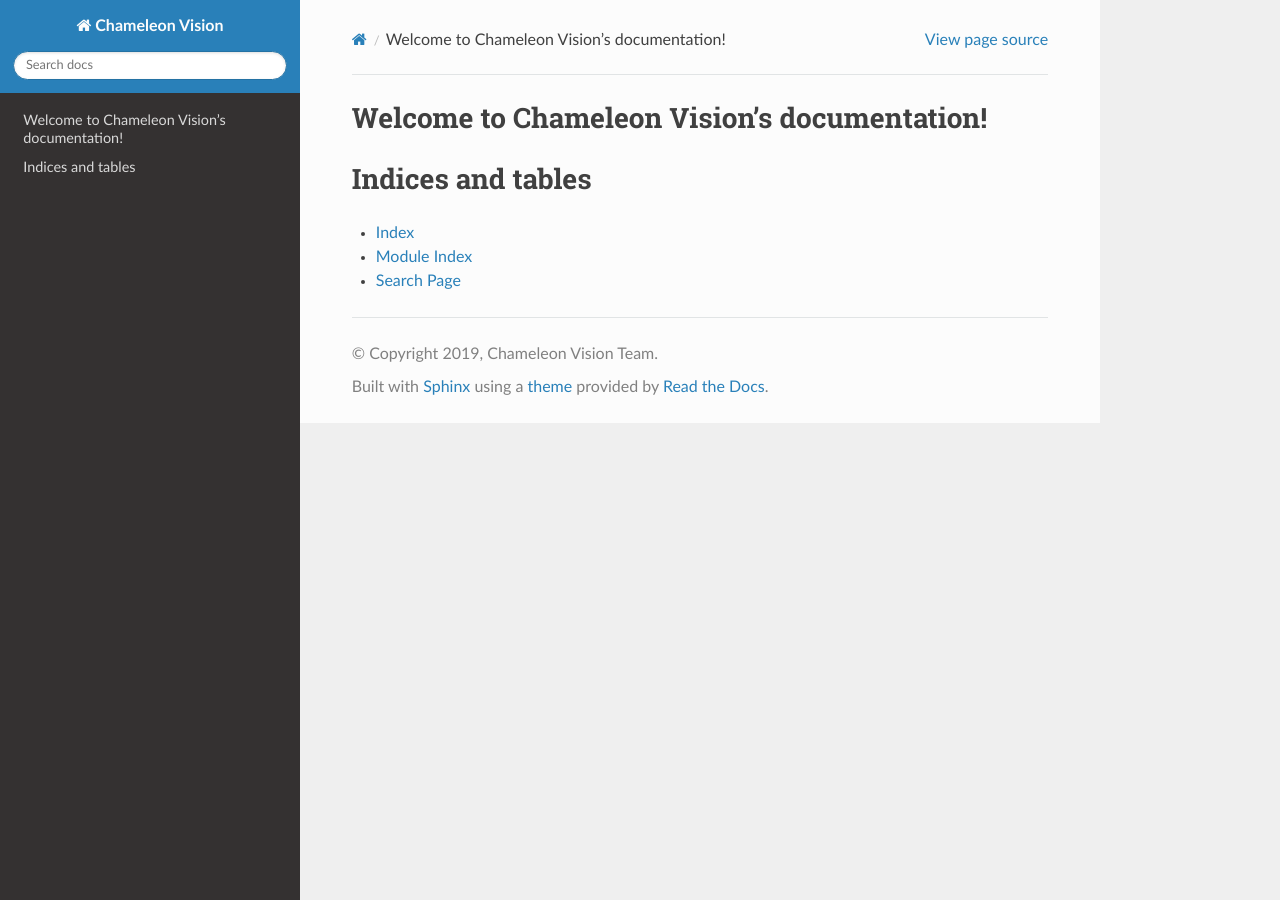
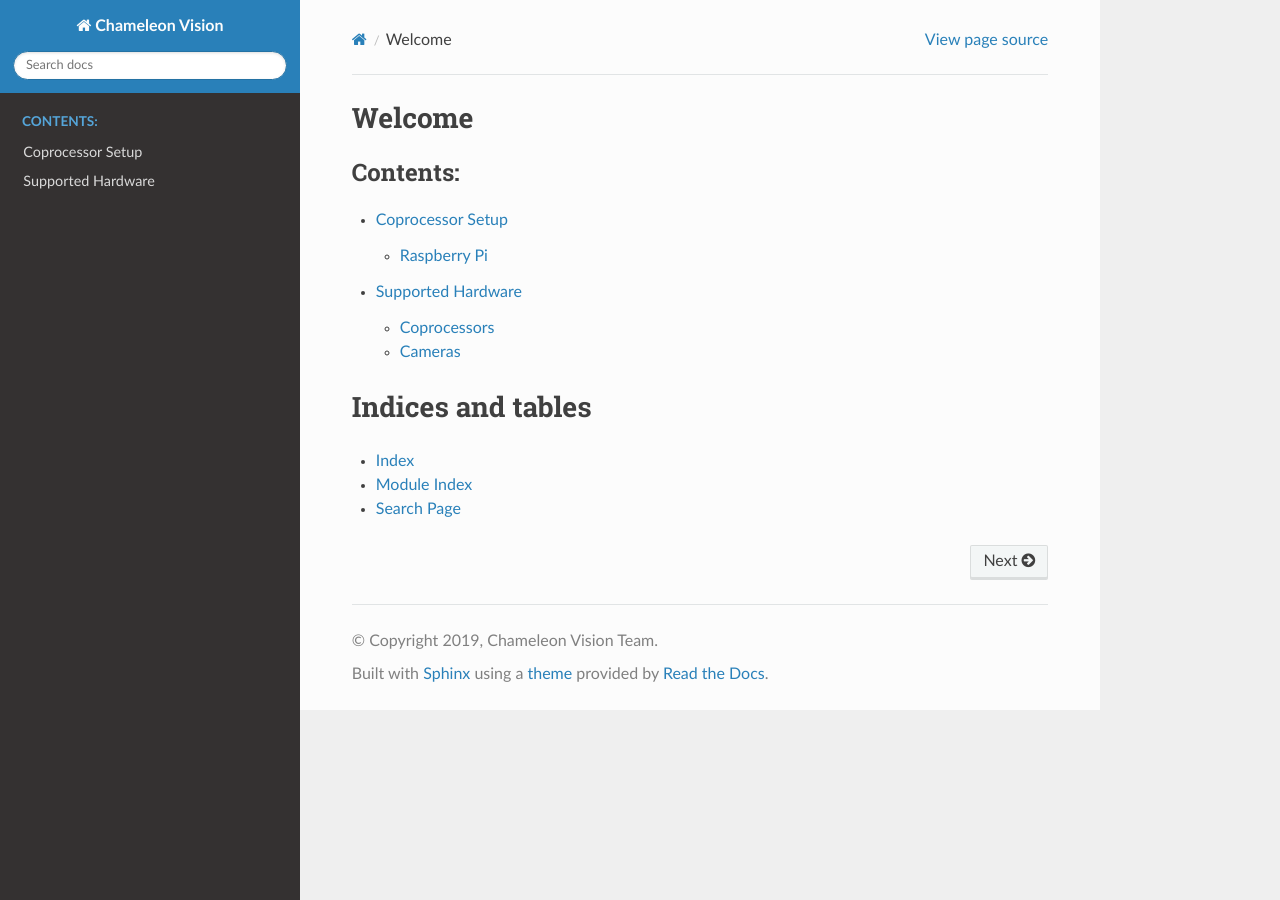
Before and after one commit to Chameleon-Vision/chameleon-docs, a Sphinx documentation site: the page built from docs/source/index.rst, in a window 1280 px wide. Built offline with Sphinx 7.4.7 and the Read the Docs theme 2.0.0, drawn with Linux system fonts in a browser that asks for light colours; some of the changed lines change nothing that is shown.

Commit message:
Added hardware and coprocessor setup pages

```diff
--- a/docs/source/conf.py
+++ b/docs/source/conf.py
@@ -29,6 +29,7 @@
 # ones.
 extensions = [
 	"sphinx_rtd_theme",
+    'sphinx.ext.autosectionlabel',
 ]
 
 # Add any paths that contain templates here, relative to this directory.
@@ -39,6 +40,8 @@
 # This pattern also affects html_static_path and html_extra_path.
 exclude_patterns = []
 
+# Autosection labels prefix document path and filename
+autosectionlabel_prefix_document = True
 
 # -- Options for HTML output -------------------------------------------------
 
--- /dev/null
+++ b/docs/source/coprocessor-setup.rst
@@ -0,0 +1,19 @@
+..  _coprocessor-setup:
+
+Coprocessor Setup
+==================
+Getting started with Chameleon Vision on a Coprocessor.
+See :ref:`Coprocessors<supported-hardware:Coprocessors>` for details on supported devices.
+Also, see :ref:`Cameras<supported-hardware:Cameras>` for details on supported cameras.
+
+Raspberry Pi
+------------
+
+Software Install
+^^^^^^^^^^^^^^^^
+Follow the instructions `here <https://www.raspberrypi.org/documentation/installation/installing-images/>`_ on getting Raspbian on your SD card.
+You may install the Desktop version, but for optimal performance we recommend Raspbian Buster Lite.
+
+Ensure your Raspberry Pi is connected to a network with internet access via the Ethernet connection.
+
+(Still WIP, more coming soon)
--- a/docs/source/index.rst
+++ b/docs/source/index.rst
@@ -3,13 +3,15 @@
    You can adapt this file completely to your liking, but it should at least
    contain the root `toctree` directive.
 
-Welcome to Chameleon Vision's documentation!
-============================================
+Welcome
+=======
 
 .. toctree::
    :maxdepth: 2
    :caption: Contents:
 
+   coprocessor-setup
+   supported-hardware
 
 
 Indices and tables
--- /dev/null
+++ b/docs/source/supported-hardware.rst
@@ -0,0 +1,40 @@
+Supported Hardware
+==================
+The hardware listed here has been tested by the Chameleon Vision developers, and comes with better out-of-the-box compatability guarantees than other hardware.
+
+
+Coprocessors
+------------
+The coprocessors listed below have been tested to be fully compatible with all Chameleon Vision features.
+
+- Raspberry Pi 3B 1GB
+- Raspberry Pi 3B+ 1GB
+- Raspberry Pi 4B 1GB/2GB/4GB
+
+This list will expand in the future as development progresses.
+
+In addition, any 64Bit Windows or Linux PC is able to run the software natively.
+
+
+Cameras
+-------
+Just as important as the coprocessor you choose, are the cameras you connect to it.
+
+
+Fully Supported Cameras
+^^^^^^^^^^^^^^^^^^^^^^^
+
+The cameras listed below have been tested to be *fully compatible* with all Chameleon Vision features.
+Use of these cameras is highly reccomended for the best experience with Chameleon Vision.
+
+- PS3 Eyecam (Linux only)
+- Microsoft LifeCam HD-3000
+
+Known Working Cameras
+^^^^^^^^^^^^^^^^^^^^^
+
+The cameras listed below have been tested to be *mostly compatible*, but come with *no guarantees* as to full compatability.
+
+- Microsoft LifeCam Cinema
+- Microsoft LifeCam VX-5500
+- Logitech C310
```
